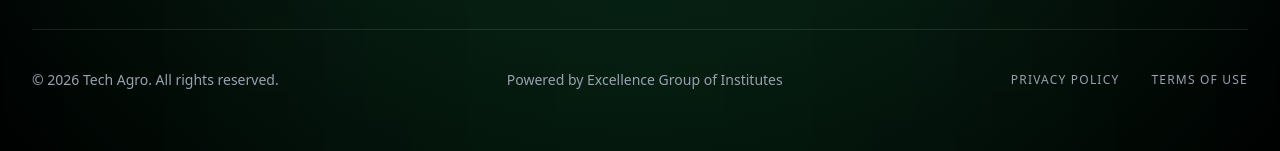
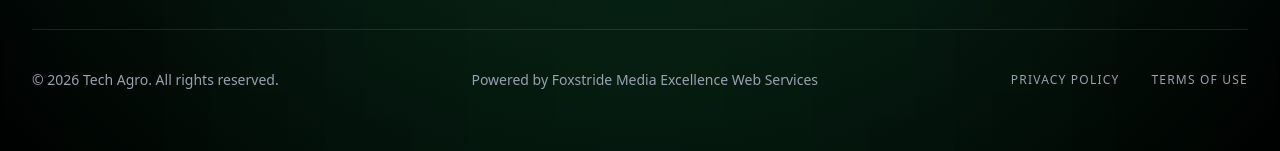
Before and after one commit to Harsimran12003/TechAgro, a React (Vite) app in the folder frontend/: page / in a window 1280 px wide. Shown: the part 5162-5313 px from the top of the page. Built offline with nearby package versions, Linux system fonts and the light colour scheme.

Commit message:
made changes in link

```diff
--- a/frontend/src/components/Footer.jsx
+++ b/frontend/src/components/Footer.jsx
@@ -89,7 +89,7 @@ export default function Footer() {
               rel="noopener noreferrer"
               className=" hover:text-white transition  "
             >
-              Excellence Group of Institutes
+              Foxstride Media Excellence Web Services
             </a>
           </p>
 
```
